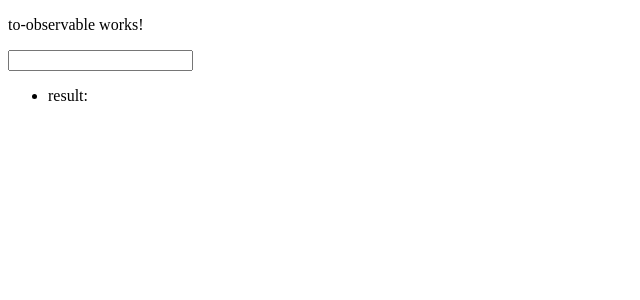
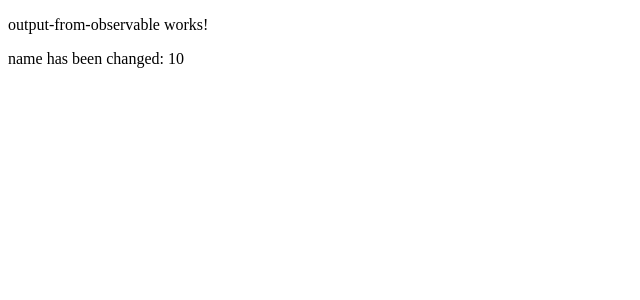
Before and after one commit to getulio-souza/signals-tutorial, an Angular app: page / in a window 1280 px wide. Shown: the top 300 px of the page, without its empty margins (0-640 px from the left). Built offline with nearby package versions, Linux system fonts and the light colour scheme.

Commit message:
feature: output-to-observable

```diff
--- a/src/app/app.component.html
+++ b/src/app/app.component.html
@@ -11,7 +11,11 @@
 
     <!-- <app-signals-rxjs></app-signals-rxjs> -->
 
-    <app-to-observable></app-to-observable>
+    <!-- <app-to-observable></app-to-observable> -->
+
+    <app-output-from-observable
+    (nameChange)="onNameChange($event)"
+    ></app-output-from-observable>
 
     <!-- <button (click)="onToogleComponent()">toogle</button> -->
 
--- a/src/app/app.component.ts
+++ b/src/app/app.component.ts
@@ -14,4 +14,8 @@ export class AppComponent {
     console.log('called toogle in app component!')
     this.componentToogle.update((value) => !value)
   }
+
+  onNameChange(value: string) {
+    console.log(value)
+  }
 }
--- a/src/app/app.module.ts
+++ b/src/app/app.module.ts
@@ -11,6 +11,7 @@ import { UntrackedDependenciesComponent } from './untracked-dependencies/untrack
 import { CleanupSignalsComponent } from './cleanup-signals/cleanup-signals.component';
 import { SignalsRxjsComponent } from './signals-rxjs/signals-rxjs.component';
 import { ToObservableComponent } from './to-observable/to-observable.component';
+import { OutputFromObservableComponent } from './output-from-observable/output-from-observable.component';
 
 @NgModule({
   declarations: [
@@ -22,7 +23,8 @@ import { ToObservableComponent } from './to-observable/to-observable.component';
     UntrackedDependenciesComponent,
     CleanupSignalsComponent,
     SignalsRxjsComponent,
-    ToObservableComponent
+    ToObservableComponent,
+    OutputFromObservableComponent
   ],
   imports: [
     BrowserModule,
--- /dev/null
+++ b/src/app/output-from-observable/output-from-observable.component.html
@@ -0,0 +1,3 @@
+<p>output-from-observable works!</p>
+
+<span>{{nameChange$ |async}}</span>
--- /dev/null
+++ b/src/app/output-from-observable/output-from-observable.component.ts
@@ -0,0 +1,25 @@
+import { Component, EventEmitter, OnInit, Output } from '@angular/core';
+import { Observable } from 'rxjs';
+
+@Component({
+  selector: 'app-output-from-observable',
+  templateUrl: './output-from-observable.component.html',
+  styleUrls: ['./output-from-observable.component.scss']
+})
+export class OutputFromObservableComponent implements OnInit{
+
+  @Output() nameChange = new EventEmitter<any>()
+
+  nameChange$ = new Observable<string>(observer => {
+    let counter = 1
+    setInterval(() => {
+      this.nameChange.emit('name has been changed' + counter++)
+      observer.next('name has been changed: ' + counter++)
+    },1000)
+  })
+
+  ngOnInit(): void {
+    this.nameChange$.subscribe()
+
+  }
+}
```
Also changed, not shown: src/app/output-from-observable/output-from-observable.component.scss (added), 1 other file (tests, documents, lock files or other folders).
